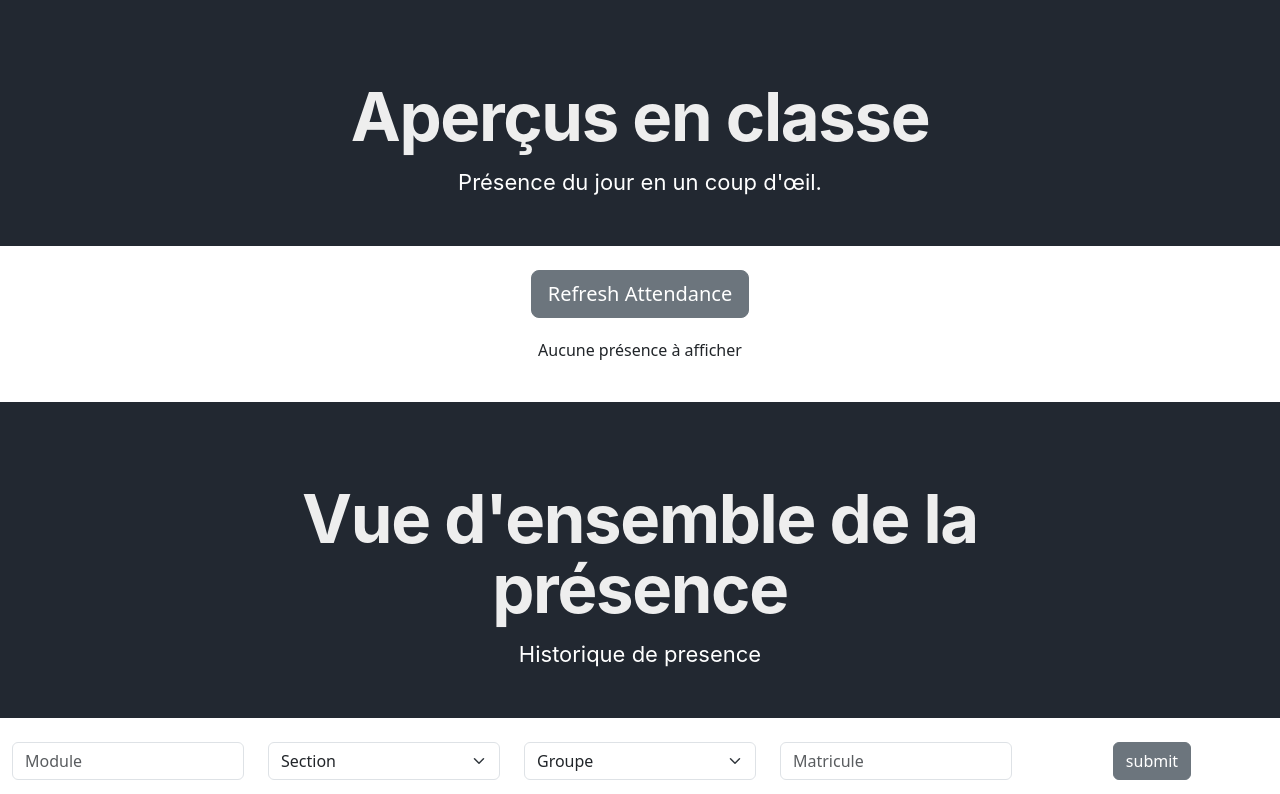
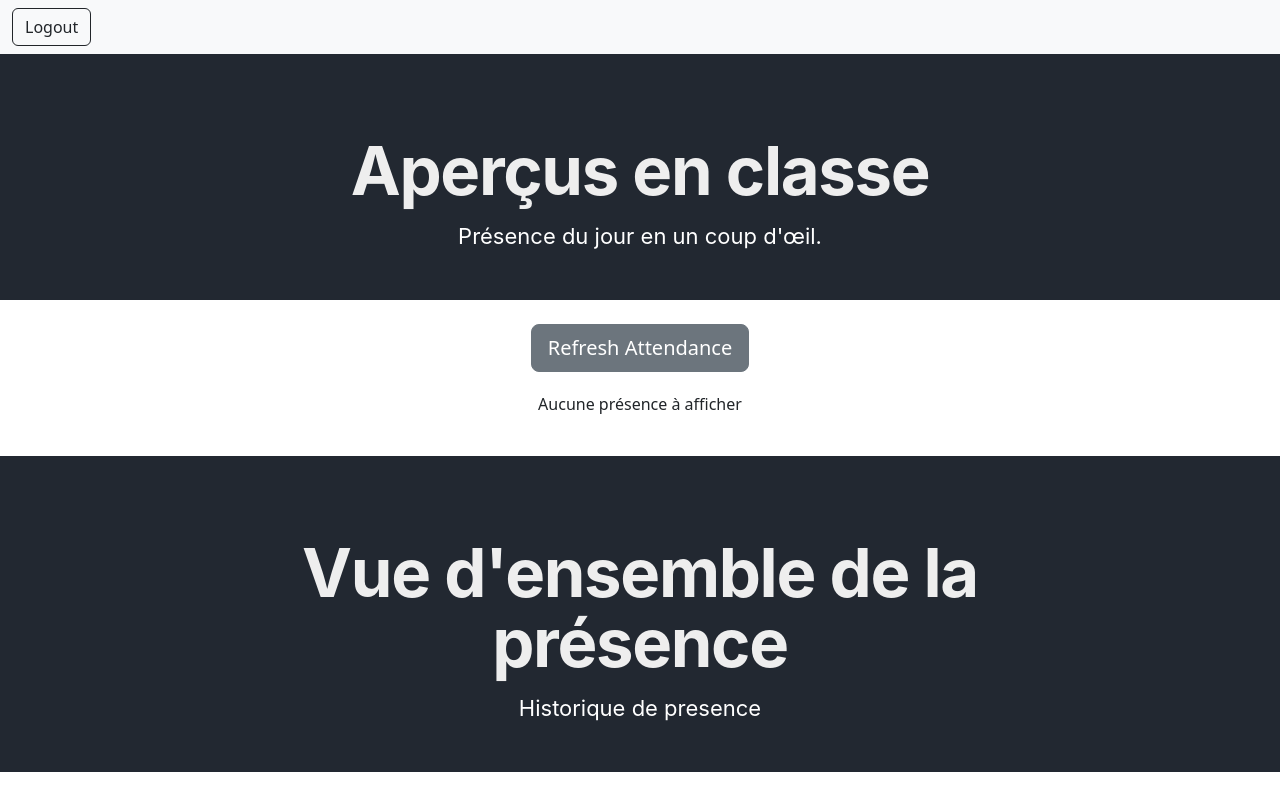
Before and after one commit to AbdeljalilAbed/Application-web-pour-un-Systeme-de-presence-base-sur-la-reconnaissance-facial, a React (Create React App) app in the folder Client2/: page /Prof in a window 1280 px wide. Shown: the top 794 px of the page. Built offline with nearby package versions, Linux system fonts and the light colour scheme.

Commit message:
Logout Prof

```diff
--- a/Client2/src/components/Logout.js
+++ b/Client2/src/components/Logout.js
@@ -16,7 +16,7 @@ const Logout = () => {
   return (
     <button
       type="button"
-      className="btn btn-primary btn-sm"
+      className="btn btn-outline-dark btn-sm"
       onClick={handleLogout}
     >
       Logout
--- a/Client2/src/pages/Prof.js
+++ b/Client2/src/pages/Prof.js
@@ -1,73 +1,45 @@
-import * as React from "react";
+import React from "react";
+import { AuthProvider } from "../components/AuthContext";
+import { useNavigate } from "react-router-dom";
 import Table from "../components/Table";
 import History from "../components/History";
 import Filters from "../components/Filters";
 import "./Prof.css";
-//import { useState } from "react";
-//import axios from "axios";
 import "bootstrap/dist/css/bootstrap.css";
 
-function Prof(props) {
-  /*  const [Etds, setEtds] = useState([]);
-  const fetchData = async () => {
-    axios
-      .get("http://localhost:3001/getEtds")
-      .then((Etds) => setEtds(Etds.data))
-      .catch((err) => console.log(err));
+function Prof() {
+  const navigate = useNavigate();
+  const handleLogout = () => {
+    // Handle logout logic here
+    localStorage.removeItem("token");
+    navigate("/auth");
   };
- */
+
   return (
-    <>
+    <AuthProvider>
+      {" "}
+      {/* Wrap your component tree with AuthProvider */}
       <div className="div">
+        <nav class="navbar navbar-light bg-light">
+          <form class="container-fluid justify-content-start">
+            <button
+              onClick={handleLogout}
+              class="btn btn-outline-dark"
+              type="button"
+            >
+              Logout
+            </button>
+          </form>
+        </nav>
         <div className="div-1">
           <div className="div-2">
             <div className="div-3">Aperçus en classe</div>
             <div className="div-4">Présence du jour en un coup d'œil.</div>
-            {/*             <div className="div-5">
-              <button
-                //onClick={Table}
-                type="button"
-                className="btn btn-secondary btn-lg"
-              >
-                Mark Attendance
-              </button>
-            </div>
- */}{" "}
           </div>
         </div>
-        <br></br>
+        <br />
         <Table />
-        {/*         <table className="table table-bordered p-5 ">
-          <thead>
-            <tr>
-              <th>#</th>
-              <th>Matricule</th>
-              <th>Nom</th>
-              <th>Prenom</th>
-              <th>Presence</th>
-            </tr>
-          </thead>
-          <tbody>
-            {Etds.map((Etd, index) => {
-              return (
-                <tr key={index}>
-                  <th scope="row">{index + 1}</th>
-                  <td>{Etd.MatriculeEtd}</td>
-                  <td>{Etd.nom}</td>
-                  <td>{Etd.prenom}</td>
-                  <td>
-                    <input
-                      type="checkbox"
-                      aria-label="Checkbox for following text input"
-                    />
-                  </td>
-                </tr>
-              );
-            })}
-          </tbody>
-        </table>
- */}{" "}
-        <br></br>
+        <br />
         <div className="div-1">
           <div className="div-2">
             <div className="div-3">Vue d'ensemble de la présence</div>
@@ -75,13 +47,12 @@ function Prof(props) {
           </div>
         </div>
       </div>
-      <br></br>
+      <br />
       <Filters />
-
-      <br></br>
+      <br />
       <History />
-      <style jsx="true">{``}</style>
-    </>
+    </AuthProvider>
   );
 }
+
 export default Prof;
```
